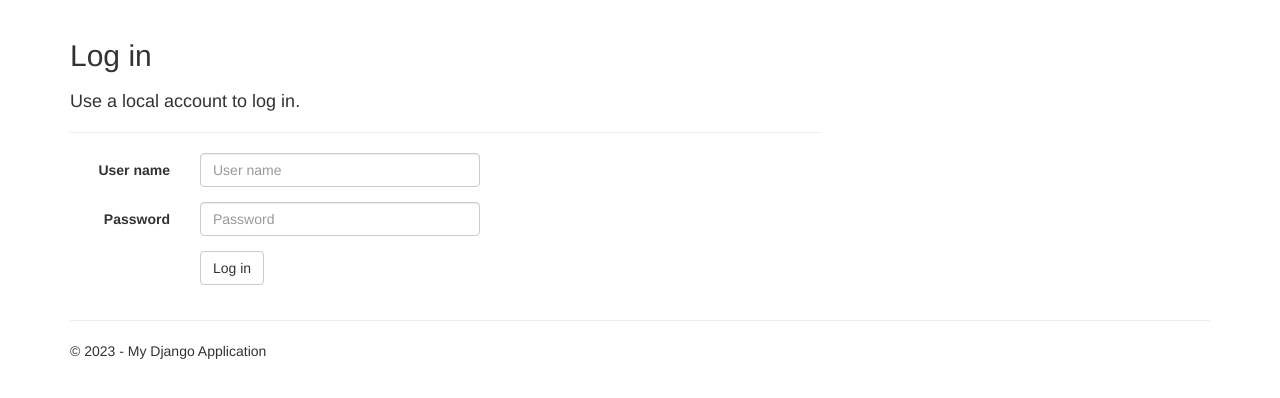
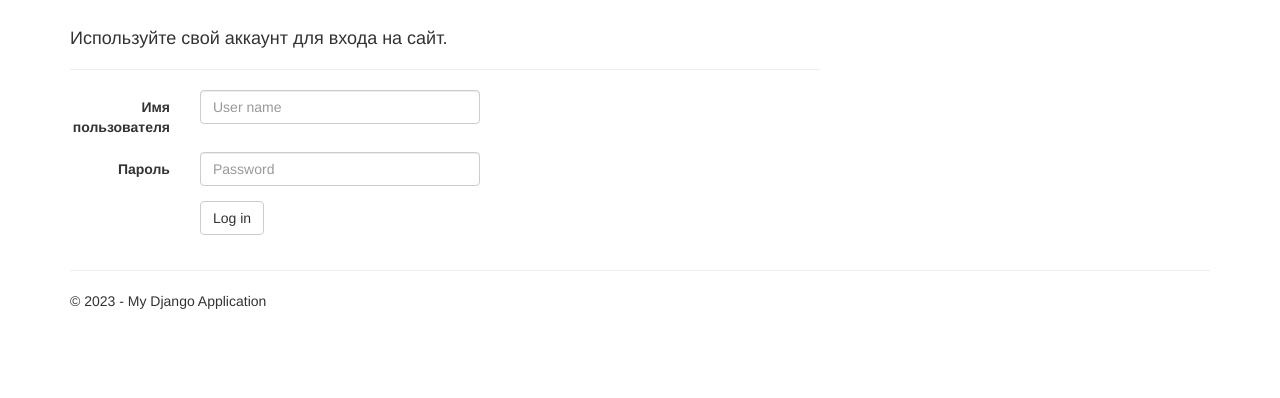
Before and after one commit to EfimovEvgenii/DjangoWebProject1, a Django app: page /login/ in a window 1280 px wide. Shown: the part 61-459 px from the top of the page. Run offline with Django 3.2, Linux system fonts and the light colour scheme; some libraries are stand-ins or nearby versions.

Commit message:
Update login.html

```diff
--- a/DjangoWebProject1/app/templates/app/login.html
+++ b/DjangoWebProject1/app/templates/app/login.html
@@ -2,22 +2,21 @@
 
 {% block content %}
 
-<h2>{{ title }}</h2>
 <div class="row">
     <div class="col-md-8">
         <section id="loginForm">
             <form action="." method="post" class="form-horizontal">
                 {% csrf_token %}
-                <h4>Use a local account to log in.</h4>
+                <h4>Используйте свой аккаунт для входа на сайт.</h4>
                 <hr />
                 <div class="form-group">
-                    <label for="id_username" class="col-md-2 control-label">User name</label>
+                    <label for="id_username" class="col-md-2 control-label">Имя пользователя</label>
                     <div class="col-md-10">
                         {{ form.username }}
                     </div>
                 </div>
                 <div class="form-group">
-                    <label for="id_password" class="col-md-2 control-label">Password</label>
+                    <label for="id_password" class="col-md-2 control-label">Пароль</label>
                     <div class="col-md-10">
                         {{ form.password }}
                     </div>
@@ -29,7 +28,7 @@
                     </div>
                 </div>
                 {% if form.errors %}
-                <p class="validation-summary-errors">Please enter a correct user name and password.</p>
+                <p class="validation-summary-errors">Пожалуйста, введите верные данные.</p>
                 {% endif %}
             </form>
         </section>
```
